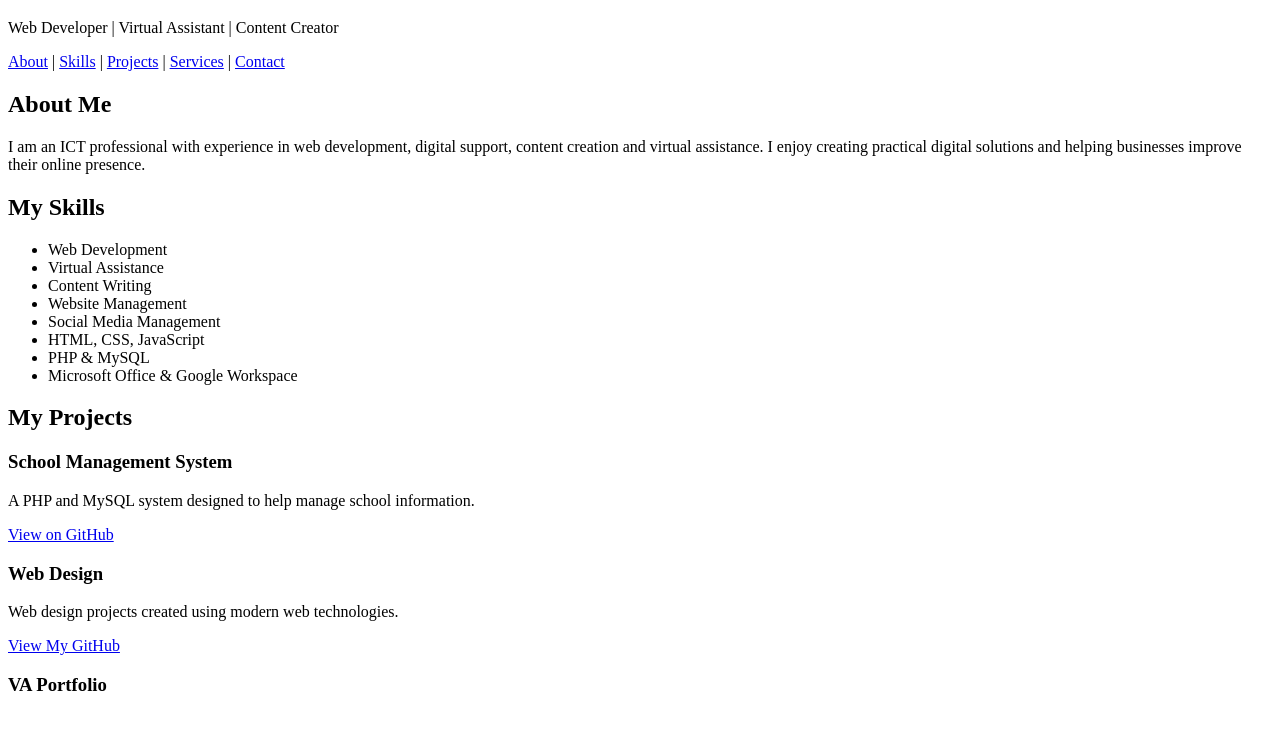
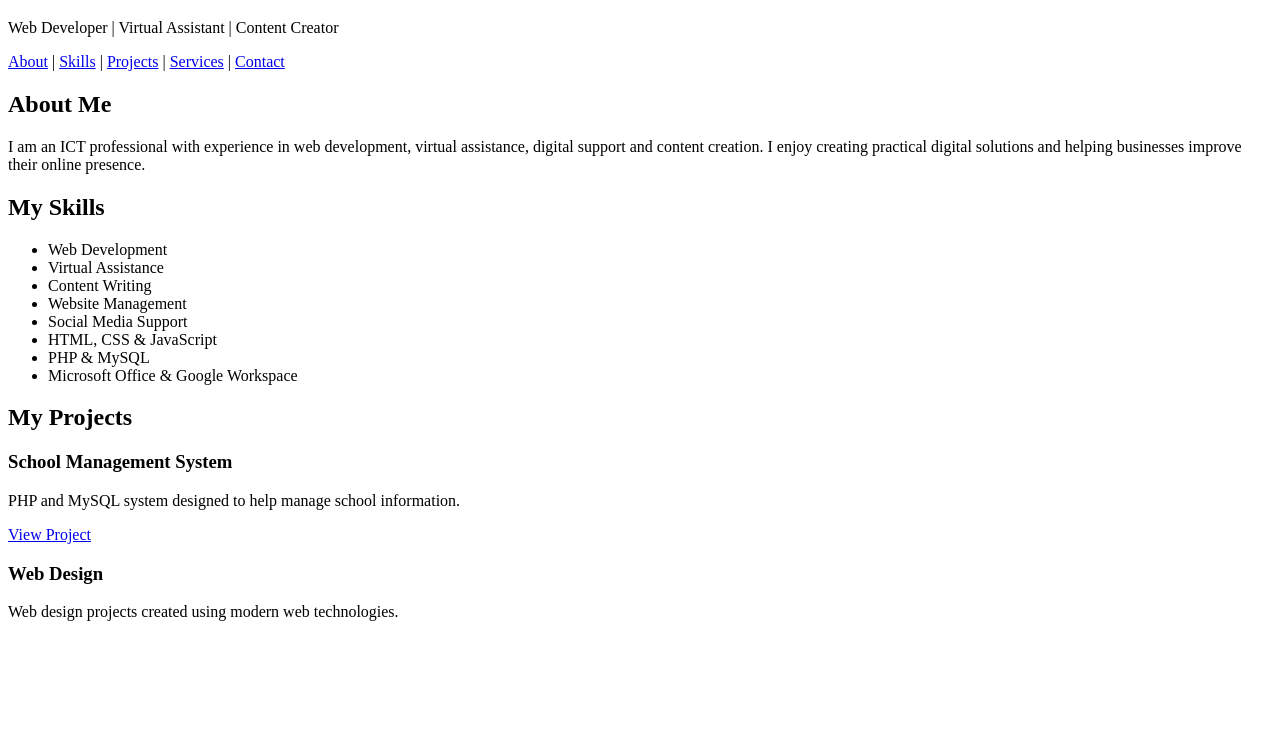
Before and after one commit to wanjiru540/wanjiru540.github.io, a plain HTML site: page index.html in a window 1280 px wide. Shown: the part 61-790 px from the top of the page. Drawn offline with Linux system fonts and the light colour scheme.

Commit message:
Update portfolio and contact form
Updated header and main sections for improved structure and clarity. Adjusted skills list and project descriptions for consistency.

```diff
--- a/index.html
+++ b/index.html
@@ -27,7 +27,7 @@
     <h2>About Me</h2>
     <p>
         I am an ICT professional with experience in web development,
-                digital support, content creation and virtual assistance.
+        virtual assistance, digital support and content creation.
         I enjoy creating practical digital solutions and helping
         businesses improve their online presence.
     </p>
@@ -40,8 +40,8 @@
         <li>Virtual Assistance</li>
         <li>Content Writing</li>
         <li>Website Management</li>
-                <li>Social Media Management</li>
-                <li>HTML, CSS, JavaScript</li>
+        <li>Social Media Support</li>
+        <li>HTML, CSS & JavaScript</li>
         <li>PHP & MySQL</li>
         <li>Microsoft Office & Google Workspace</li>
     </ul>
@@ -51,15 +51,10 @@
     <h2>My Projects</h2>
 
     <h3>School Management System</h3>
-            <p>A PHP and MySQL system designed to help manage school information.</p>
+    <p>PHP and MySQL system designed to help manage school information.</p>
     <a href="https://github.com/wanjiru540/school-management-system">
-                View on GitHub
+        View Project
     </a>
 
     <h3>Web Design</h3>
-            <p>Web design projects created using modern web technologies.</p>
-            <a href="https://github.com/wanjiru540">
-                View My GitHub
-            </a>
-
-            <h3>VA Portfolio</h3
+    <p>Web design projects created using modern web technologies.</p
```
Lines whose indentation alone changed are shown as unchanged.
